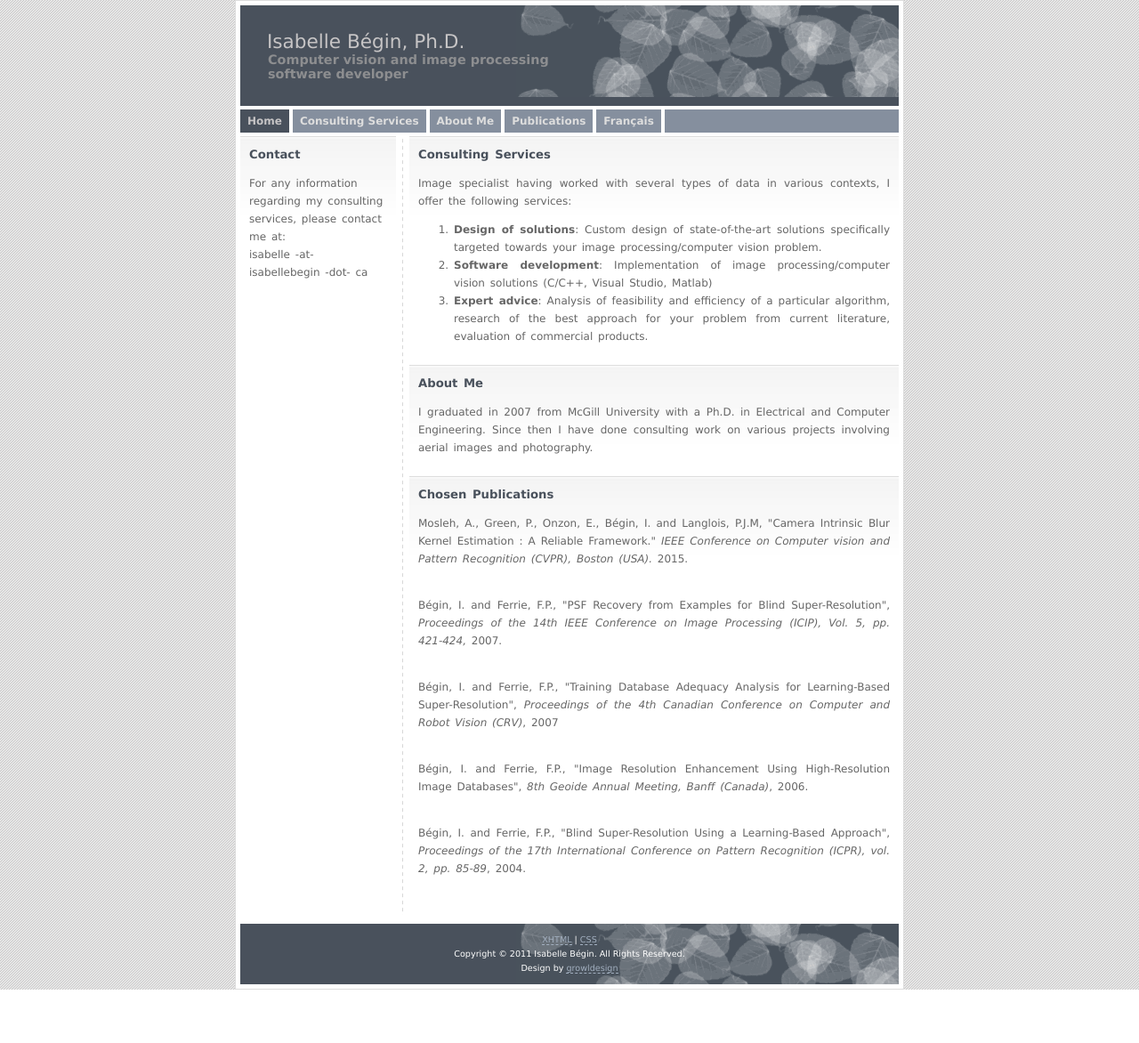
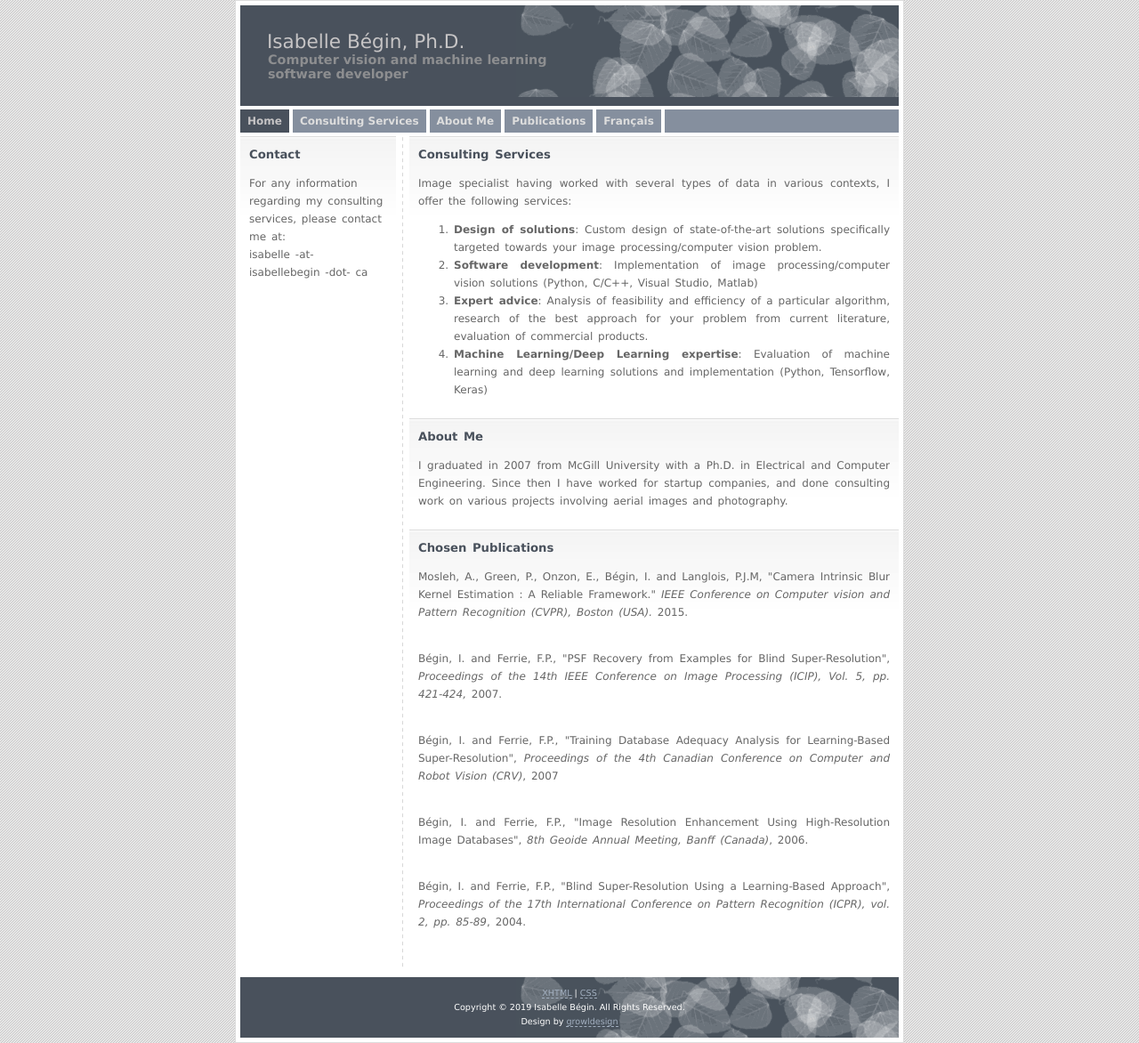
Before and after one commit to isabelleAI/isabelleAI.github.io, a plain HTML site: page index.html in a window 1280 px wide. Shown: the whole page at 89% size. Before the commit the page ends 1112 px from the top, so only its background shows below. Drawn offline with Linux system fonts and the light colour scheme.

Commit message:
Update index.html
Add section en

```diff
--- a/index.html
+++ b/index.html
@@ -13,7 +13,7 @@
 	<div id="container">
 		<div id="header">
 			<h1 title="Isabelle B&eacute;gin">Isabelle B&eacute;gin, Ph.D.</h1>
-			<h2 title="cvip">Computer vision and image processing <br> software developer</h2>
+			<h2 title="cvip">Computer vision and machine learning <br> software developer</h2>
 		</div>
 		<ul id="nav">
 				<li><a href="#" title="Home" class="on">Home</a></li>
@@ -72,16 +72,17 @@
                 <ol>
 					<li><b>Design of solutions</b>: Custom design of state-of-the-art solutions specifically targeted towards your
                     image processing/computer vision problem. </li>
-					<li><b>Software development</b>: Implementation of image processing/computer vision solutions (C/C++, Visual Studio, Matlab) </li>
+					<li><b>Software development</b>: Implementation of image processing/computer vision solutions (Python, C/C++, Visual Studio, Matlab) </li>
 					<li><b>Expert advice</b>: Analysis of feasibility and efficiency of a particular algorithm, research of the
                     best approach for your problem from current literature, evaluation of commercial products. </li>
+			<li><b>Machine Learning/Deep Learning expertise</b>: Evaluation of machine learning and deep learning solutions and implementation (Python, Tensorflow, Keras)</li>
 				</ol>
                 </p>
 			</div>
 			<div>
 				<h3 id="about" title="About Me">About Me</h3>
 				<p>I graduated in 2007 from McGill University with a Ph.D. in Electrical and Computer Engineering.
-                Since then I have done consulting work on various projects involving aerial images and photography. </p>
+                Since then I have worked for startup companies, and done consulting work on various projects involving aerial images and photography. </p>
 			</div>
 			<div>
 				<h3 id="publications" title="Publications">Chosen Publications</h3>
@@ -127,7 +128,7 @@
 			<a href="http://jigsaw.w3.org/css-validator/check/referer?warning=no&amp;profile=css2" title="Validates as CSS">CSS</a><br/><!--|
 			<a href="&#109;a&#105;l&#116;&#111;:&#106;&#101;&#110;&#110;&#97;&#64;&#103;&#114;&#111;&#119;&#108;
 			&#100;&#101;&#115;&#105;&#103;&#110;&#46;&#99;&#111;&#46;&#117;&#107;" title="Contact growldesign">Contact</a>	<br/>-->
-			Copyright &copy; 2011 Isabelle B&eacute;gin. All Rights Reserved.<br />
+			Copyright &copy; 2019 Isabelle B&eacute;gin. All Rights Reserved.<br />
 			<!-- If you would like to use this template, I ask that you keep the following line of code intact -->
 			Design by <a href="http://www.growldesign.co.uk">growldesign</a>
 		</div>
```
